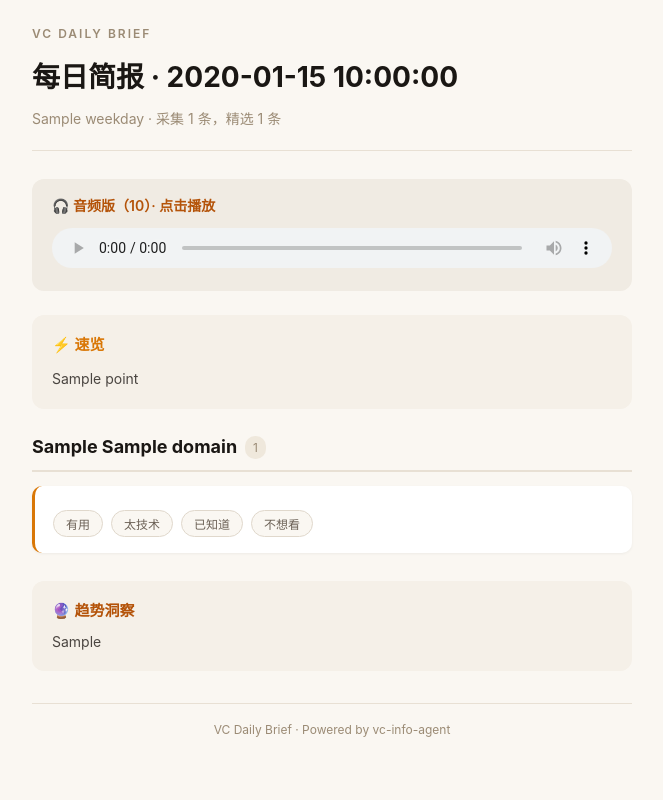
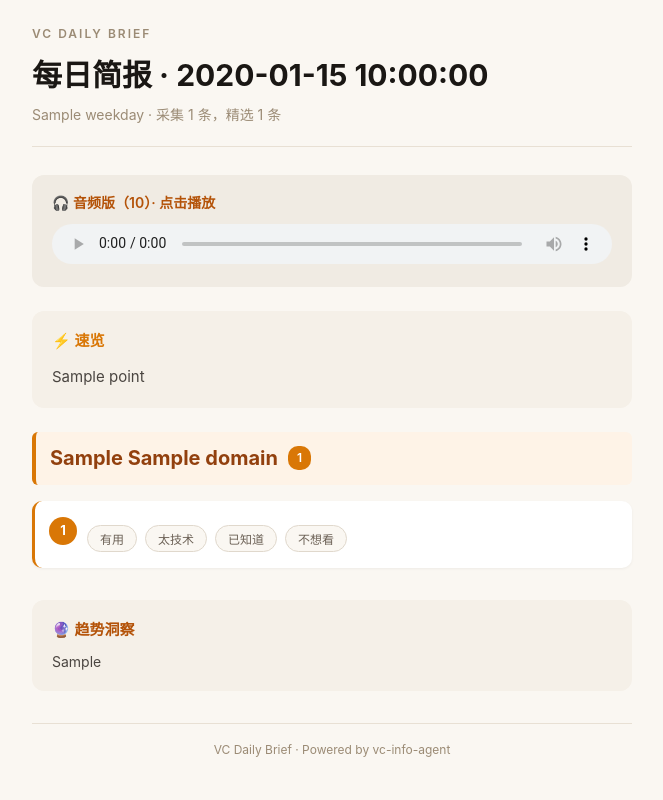
Before and after one commit to DNMCJH/vc-info-agent, a Python web app: template templates/briefing.html in a window 1280 px wide. Shown: the whole page, without its empty margins (308-971 px from the left). Run offline with Jinja, Linux system fonts and the light colour scheme; the template is opened without the code that fills it: most values are stand-ins (such as "Sample title", 1, 10 or a date in 2020).

Commit message:
feat(h5): color-coded domains, numbered badges, larger fonts

```diff
--- a/templates/briefing.html
+++ b/templates/briefing.html
@@ -14,7 +14,8 @@ body {
   max-width: 640px;
   margin: 0 auto;
   padding: 24px 20px;
-  line-height: 1.6;
+  font-size: 16px;
+  line-height: 1.65;
 }
 
 .header {
@@ -33,10 +34,11 @@ body {
 }
 
 .title {
-  font-size: 28px;
+  font-size: 30px;
   font-weight: 700;
   color: #1a1714;
   margin-bottom: 8px;
+  line-height: 1.3;
 }
 
 .meta {
@@ -80,53 +82,81 @@ audio {
 }
 
 .tldr-item {
-  font-size: 14px;
+  font-size: 15px;
   color: #4a4540;
   line-height: 1.7;
 }
 
-/* Domain sections */
+/* Domain sections — color-coded via CSS variables */
 .domain-section {
-  margin-bottom: 28px;
+  margin-bottom: 32px;
+  --accent: #d97706;
+  --accent-dark: #92400e;
+  --accent-bg: #fef3e7;
 }
+.domain-section.ai    { --accent: #d97706; --accent-dark: #92400e; --accent-bg: #fef3e7; }
+.domain-section.chip  { --accent: #2563eb; --accent-dark: #1d4ed8; --accent-bg: #eff6ff; }
+.domain-section.robot { --accent: #059669; --accent-dark: #047857; --accent-bg: #ecfdf5; }
 
 .domain-header {
   display: flex;
   align-items: center;
-  gap: 8px;
-  margin-bottom: 14px;
-  padding-bottom: 8px;
-  border-bottom: 2px solid #e8e0d4;
+  gap: 10px;
+  margin-bottom: 16px;
+  padding: 10px 14px;
+  background: var(--accent-bg);
+  border-left: 4px solid var(--accent);
+  border-radius: 6px;
 }
 
 .domain-header h2 {
-  font-size: 18px;
+  font-size: 20px;
   font-weight: 700;
-  color: #1a1714;
+  color: var(--accent-dark);
 }
 
 .domain-count {
   font-size: 12px;
-  color: #9b8b75;
-  background: #efe8dc;
-  padding: 2px 8px;
+  font-weight: 600;
+  color: #ffffff;
+  background: var(--accent);
+  padding: 2px 9px;
   border-radius: 10px;
 }
 
-/* Item cards */
+/* Item cards — numbered badge + accent border */
 .item-card {
+  position: relative;
   background: #ffffff;
   border-radius: 10px;
-  padding: 16px 18px;
+  padding: 16px 18px 16px 52px;
   margin-bottom: 12px;
-  border-left: 3px solid #d97706;
+  border-left: 3px solid var(--accent);
   box-shadow: 0 1px 3px rgba(0,0,0,0.05);
 }
 
+.item-num {
+  position: absolute;
+  left: 14px;
+  top: 16px;
+  width: 28px;
+  height: 28px;
+  border-radius: 50%;
+  background: var(--accent);
+  color: #ffffff;
+  font-size: 13px;
+  font-weight: 700;
+  display: flex;
+  align-items: center;
+  justify-content: center;
+  line-height: 1;
+}
+
 .item-title {
-  font-size: 16px;
+  font-size: 18px;
   font-weight: 600;
   margin-bottom: 6px;
+  line-height: 1.4;
 }
 
 .item-title a {
@@ -135,7 +165,7 @@ audio {
 }
 
 .item-title a:hover {
-  color: #b45309;
+  color: var(--accent-dark);
 }
 
 .item-source {
@@ -145,14 +175,18 @@ audio {
 }
 
 .item-summary {
-  font-size: 14px;
+  font-size: 15px;
   color: #4a4540;
+  line-height: 1.7;
   margin-bottom: 8px;
 }
 
 .item-why {
-  font-size: 13px;
-  color: #b45309;
+  font-size: 14px;
+  color: var(--accent-dark);
+  background: var(--accent-bg);
+  padding: 8px 12px;
+  border-radius: 6px;
   margin-bottom: 10px;
 }
 
@@ -175,15 +209,15 @@ audio {
 }
 
 .fb-btn:hover {
-  background: #f0ebe3;
-  border-color: #d97706;
-  color: #b45309;
+  background: var(--accent-bg);
+  border-color: var(--accent);
+  color: var(--accent-dark);
 }
 
 .fb-btn.active {
-  background: #d97706;
+  background: var(--accent);
   color: #ffffff;
-  border-color: #d97706;
+  border-color: var(--accent);
 }
 
 .fb-btn:disabled {
@@ -251,14 +285,16 @@ audio {
 </div>
 {% endif %}
 
+{% set domain_class = {'AI': 'ai', '芯片': 'chip', '机器人': 'robot'} %}
 {% for domain, items in grouped_items %}
-<div class="domain-section">
+<div class="domain-section {{ domain_class.get(domain, '') }}">
   <div class="domain-header">
     <h2>{{ domain_emoji[domain] }} {{ domain }}</h2>
     <span class="domain-count">{{ items|length }}</span>
   </div>
   {% for item in items %}
   <div class="item-card" id="item-{{ item.item_id }}">
+    <div class="item-num">{{ loop.index }}</div>
     <div class="item-title">
       <a href="{{ item.url }}" target="_blank">{{ item.title }}</a>
     </div>
```
